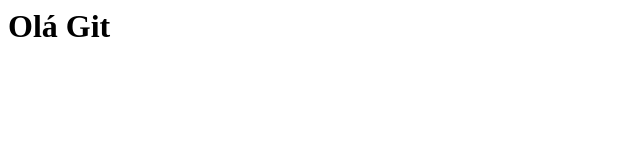
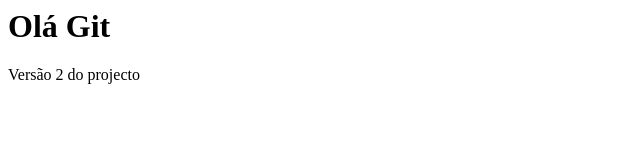
Before and after one commit to JosemarD-rgb/projecto-lab, a plain HTML site: page index.html in a window 1280 px wide. Shown: the whole page, without its empty margins (0-640 px from the left). Drawn offline with Linux system fonts and the light colour scheme.

Commit message:
adiciona páragrafo versão 2

```diff
--- a/index.html
+++ b/index.html
@@ -1 +1,2 @@
 <h1>Olá Git</h1
+<p>Versão 2 do projecto</p>
```
